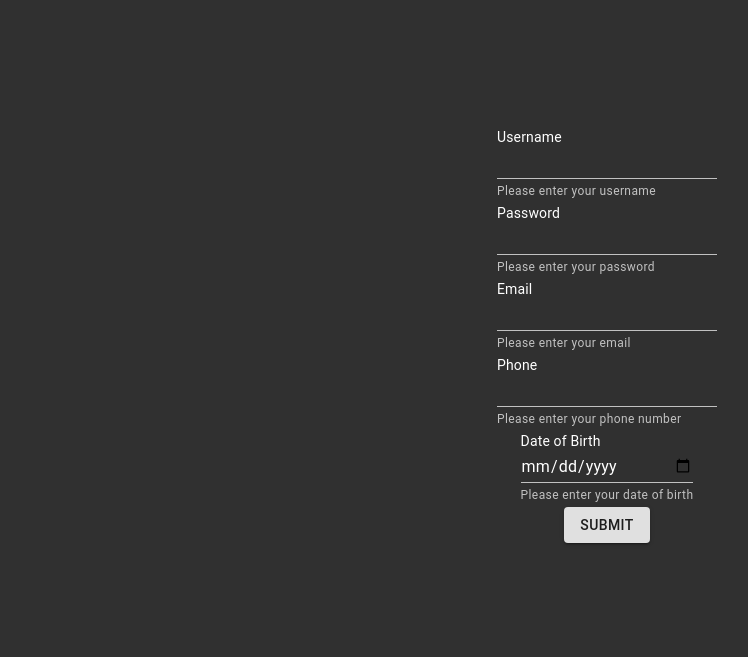
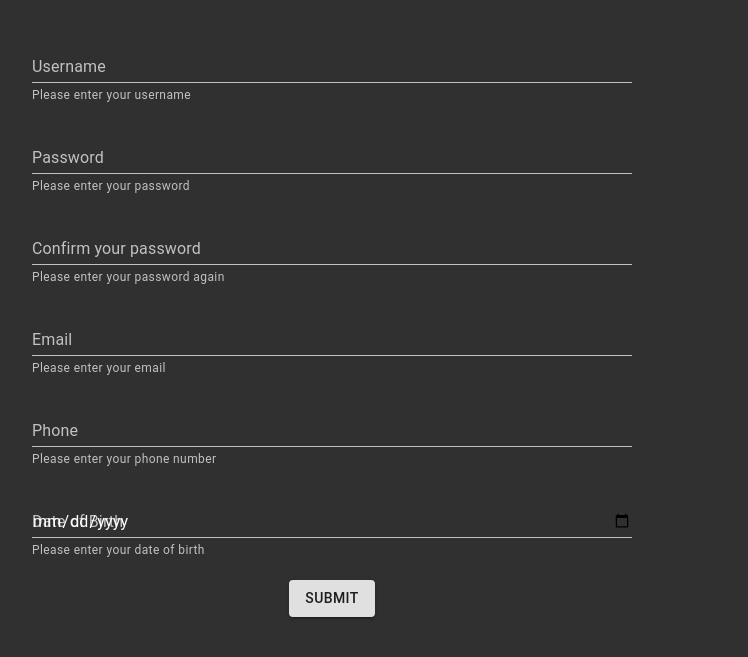
Before and after one commit to GianlucaBobbioScale/ITDojo, a React (Create React App) app in the folder Exercises/exercise1/: page / in a window 1280 px wide. Shown: the part 115-772 px from the top of the page, without its empty margins (308-1056 px from the left). Built offline with nearby package versions, Linux system fonts and the light colour scheme.

Commit message:
Continue with form

```diff
--- a/Exercises/exercise1/src/App.jsx
+++ b/Exercises/exercise1/src/App.jsx
@@ -1,7 +1,7 @@
 import React from "react";
 import { createTheme, ThemeProvider } from "@material-ui/core/styles";
 import CssBaseline from "@material-ui/core/CssBaseline";
-// import BadTaskList from './BadTaskList';
+import { fields } from "./utils/fields";
 import Form from "./Form";
 
 const darkTheme = createTheme({
@@ -9,50 +9,6 @@ const darkTheme = createTheme({
     type: "dark",
   },
 });
-
-const fields = [
-  {
-    name: "Username",
-    type: "text",
-    required: true,
-    placeholder: "Enter your username",
-    helperText: "Please enter your username",
-    label: "Username",
-  },
-  {
-    name: "Password",
-    type: "password",
-    required: true,
-    placeholder: "Enter your password",
-    helperText: "Please enter your password",
-    label: "Password",
-  },
-  {
-    name: "Email",
-    type: "string",
-    required: true,
-    placeholder: "Enter your email",
-    helperText: "Please enter your email",
-    label: "Email",
-  },
-  {
-    name: "Phone",
-    //TODO: define type
-    type: "number",
-    required: false,
-    placeholder: "Enter your phone number",
-    helperText: "Please enter your phone number",
-    label: "Phone",
-  },
-  {
-    name: "Date of Birth",
-    type: "date",
-    required: false,
-    placeholder: "Enter your date of birth",
-    helperText: "Please enter your date of birth",
-    label: "Date of Birth",
-  },
-];
 
 function App(props) {
   return (
--- a/Exercises/exercise1/src/Form.jsx
+++ b/Exercises/exercise1/src/Form.jsx
@@ -1,56 +1,90 @@
-import { memo } from "react";
-//MUI
+import { memo, useCallback, useState } from "react";
 import {
   Box,
   Button,
-  Divider,
   FormControl,
   FormHelperText,
   Input,
   InputLabel,
-  OutlinedInput,
 } from "@material-ui/core";
+//Styles
+import { useStyles } from "./styles";
 
 const Form = ({ fields }) => {
+  const classes = useStyles();
+  const [formValues, setFormValues] = useState({});
+  const [errors, setErrors] = useState({});
+
+  const handleChange = (event) => {
+    //Set values in every change
+    const { name, value } = event.target;
+    setFormValues({ ...formValues, [name]: value });
+  };
+
+  const handleSubmit = useCallback(
+    (event) => {
+      event.preventDefault();
+      const newErrors = {};
+
+      //Validate all fields
+      fields.forEach((field) => {
+        if (field.validation) {
+          const validationResult = field.validation(formValues);
+          //Set errors
+          newErrors[field.name] = {
+            errorExist: validationResult.errorExist,
+            errorMessage: validationResult.errorMessage,
+          };
+        }
+      });
+
+      setErrors(newErrors);
+    },
+    [fields, formValues]
+  );
+
   return (
+    <Box className={classes.centerContainer}>
       <Box
-      sx={{
-        display: "flex",
-        flexDirection: "column",
-        width: "500px",
-        justifyContent: "center",
-        alignItems: "center",
-        marginLeft: "550px",
-        marginTop: "100px",
-      }}
+        component="form"
+        className={classes.formContainer}
+        onSubmit={handleSubmit}
       >
         {fields.map((field) => {
           return (
-          <>
-            <FormControl sx={{marginTop:'15px'}}>
-              {field.label}
+            <FormControl
+              fullWidth
+              className={classes.formColumns}
+              label={field.label}
+              key={field.name}
+              //Check if the field has an error and check if an error exist
+              error={errors[field.name] && errors[field.name].errorExist}
+            >
+              <InputLabel htmlFor={field.name}>{field.label}</InputLabel>
               <Input
                 id={field.name}
+                name={field.name}
                 required={field.required}
-                aria-describedby={field.placeholder}
+                aria-describedby={field.helperText}
                 type={field.type}
+                label={field.label}
+                placeholder={field.placeholder}
+                //I need add this value because the input is controlled
+                value={formValues[field.name] || ""}
+                onChange={handleChange}
               />
-              <FormHelperText id={field.helperText}>
-                {field.helperText}
+              <FormHelperText>
+                {errors[field.name] && errors[field.name].errorExist
+                  ? errors[field.name].errorMessage
+                  : field.helperText}
               </FormHelperText>
             </FormControl>
-            <Divider/>
-          </>
           );
         })}
-      <Button
-        variant="contained"
-        onSubmit={(e) => {
-          console.log("fields: ", e);
-        }}
-      >
+        <Button variant="contained" type="submit">
           Submit
         </Button>
+      </Box>
     </Box>
   );
 };
--- /dev/null
+++ b/Exercises/exercise1/src/styles.js
@@ -0,0 +1,21 @@
+import { makeStyles } from "@material-ui/core";
+
+export const useStyles = makeStyles({
+  formContainer: {
+    display: "flex",
+    alignItems: "center",
+    flexDirection: "column",
+    height: "500px",
+    width: "600px",
+  },
+  centerContainer: {
+    display: "flex",
+    justifyContent: "center",
+    alignItems: "center",
+  },
+  formColumns:{
+    marginBottom: "20px",
+    display: "flex",
+    flexDirection: "column",
+  }
+});
--- /dev/null
+++ b/Exercises/exercise1/src/utils/fieldValidation.js
@@ -0,0 +1,28 @@
+export const passwordValidation = (valuePassword, confirmPassword) => {
+  if (valuePassword.length < 8) {
+    return {
+      errorExist: true,
+      errorMessage: "Password must be at least 8 characters long",
+    };
+  }
+
+  if (!/(?=.*[A-Z])(?=.*[a-z])(?=.*[0-9])/.test(valuePassword)) {
+    return {
+      errorExist: true,
+      errorMessage:
+        "Password must contain at least one uppercase letter, one lowercase letter and one number",
+    };
+  }
+
+  if (valuePassword !== confirmPassword) {
+    return {
+      errorExist: true,
+      errorMessage: "Passwords don't match",
+    };
+  }
+
+  return {
+    errorExist: false,
+    errorMessage: "",
+  };
+};
--- /dev/null
+++ b/Exercises/exercise1/src/utils/fields.js
@@ -0,0 +1,79 @@
+import { passwordValidation } from "./fieldValidation";
+
+//To create a new form you need to pass an array with this props
+//If you want to add a validation you need use formValues.${name} to get the value of the field
+//   fields: [
+//     {
+//       name: string,
+//       type: string,
+//       label: string,
+//       required: boolean,
+//       helperText: string,
+//       validation: function, // This validation need to return an object with this props {errorExist: boolean, errorMessage: string}
+//       placeholder?: string,
+//     },
+//   ],
+
+export const fields = [
+  {
+    name: "Username",
+    type: "text",
+    label: "Username",
+    required: true,
+    helperText: "Please enter your username",
+    validation: (formValues) => {
+      return {
+        errorExist: !/^[a-zA-Z0-9]{3,30}$/.test(formValues.Username),
+        errorMessage:
+          "Username must be between 3 and 30 characters long and contain only letters and numbers",
+      };
+    },
+  },
+  {
+    name: "Password",
+    type: "password",
+    required: true,
+    helperText: "Please enter your password",
+    label: "Password",
+    validation: (formValues) => {
+      return passwordValidation(
+        formValues.Password,
+        formValues.ConfirmPassword
+      );
+    },
+  },
+  {
+    name: "ConfirmPassword",
+    type: "password",
+    required: true,
+    helperText: "Please enter your password again",
+    label: "Confirm your password",
+    validation: (formValues) => {
+      return passwordValidation(
+        formValues.Password,
+        formValues.ConfirmPassword
+      );
+    },
+  },
+  {
+    name: "Email",
+    type: "email",
+    required: true,
+    helperText: "Please enter your email",
+    label: "Email",
+  },
+  {
+    name: "Phone",
+    type: "number",
+    required: false,
+    helperText: "Please enter your phone number",
+    label: "Phone",
+  },
+  {
+    name: "Date of Birth",
+    type: "date",
+    required: false,
+    helperText: "Please enter your date of birth",
+    label: "Date of Birth",
+  },
+];
```
Lines whose indentation alone changed are shown as unchanged.
